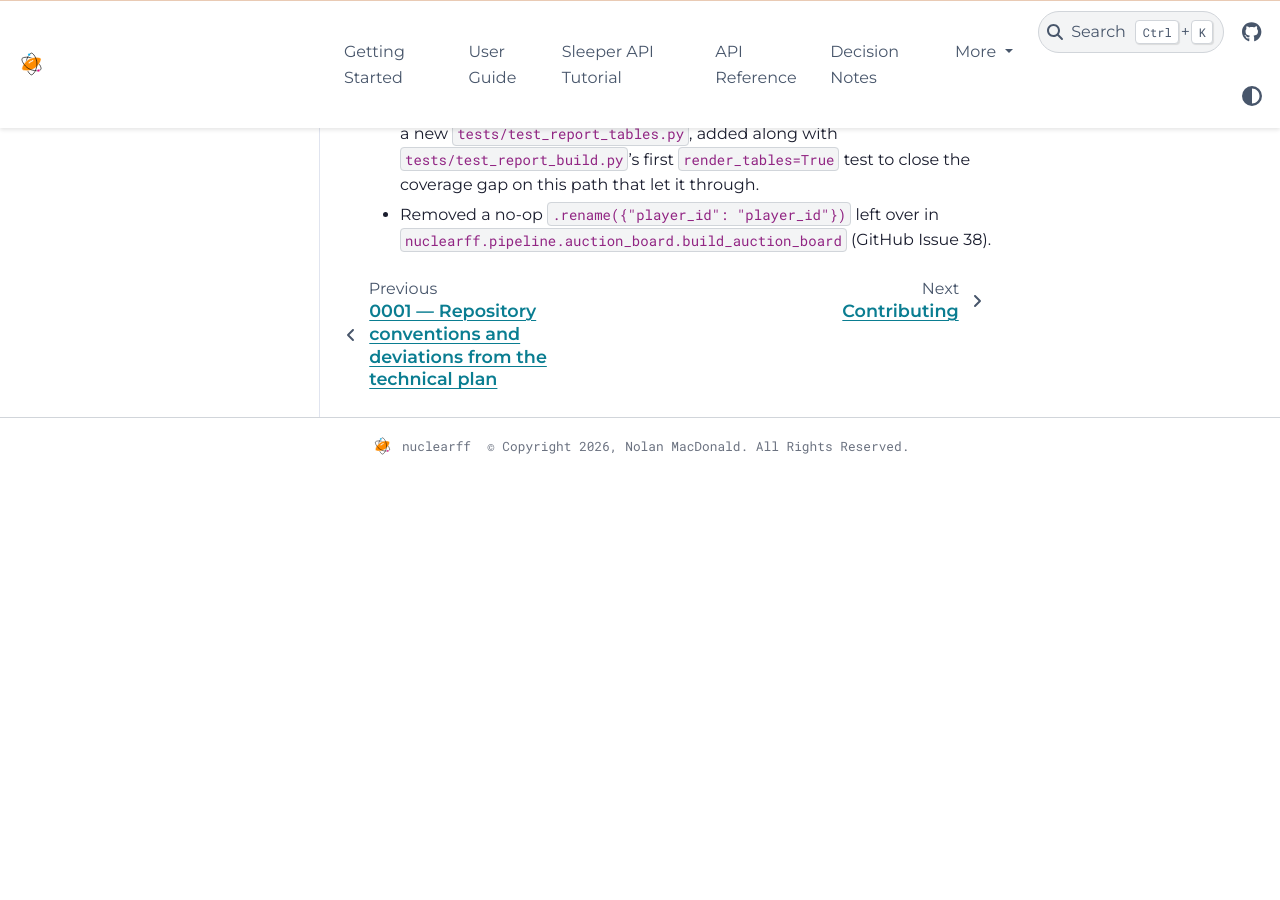
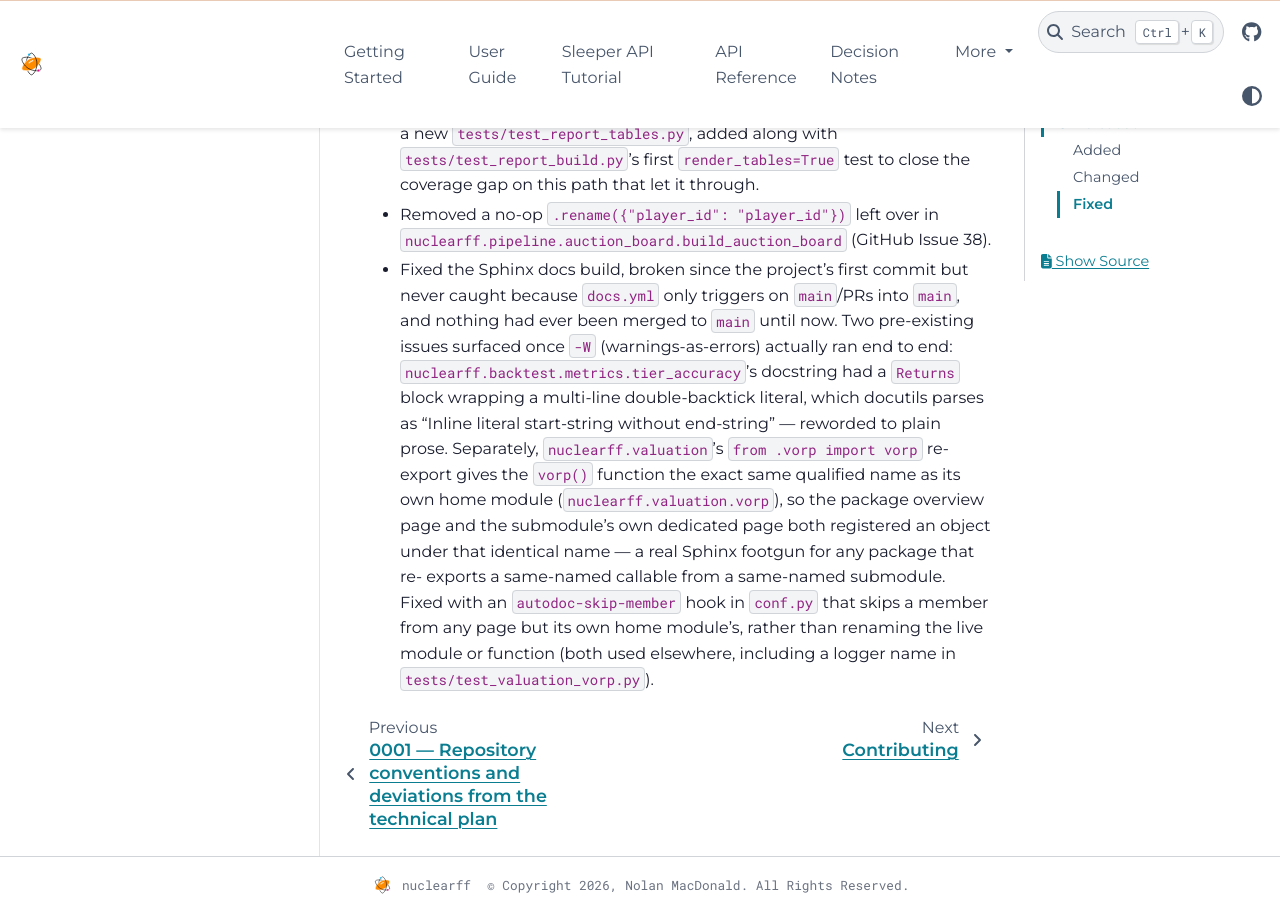
Before and after one commit to nolmacdonald/nuclearff, a Sphinx documentation site: the page built from docs/source/changelog.rst, in a window 1280 px wide and 900 px high, scrolled down 11180 px. Built offline with Sphinx 7.4.7 and the PyData theme 0.15.4, drawn with Linux system fonts in a browser that asks for light colours; before the commit the page ends 11654 px from its top, so only the background shows below that.

Commit message:
Fix Sphinx docs build, broken since the project's first commit
docs.yml only triggers on main/PRs into main, and nothing had ever been
merged to main until today's fast-forward from 8-provenance-run-manifest
-- so this -W (warnings-as-errors) failure has never actually run
end to end before.

- backtest.metrics.tier_accuracy's docstring wrapped a multi-line
  double-backtick literal in its Returns block, which docutils parses as
  "Inline literal start-string without end-string". Reworded to prose.
- nuclearff.valuation's `from .vorp import vorp` re-export gives the
  vorp() function the same qualified name as its own home module
  (nuclearff.valuation.vorp), so the package overview page and the
  submodule's own dedicated page both registered an object under that
  identical name. Fixed with an autodoc-skip-member hook that skips a
  member from any page but its own home module's, rather than renaming
  the live module or function (both used elsewhere, including a logger
  name in tests/test_valuation_vorp.py).

```diff
--- a/CHANGELOG.md
+++ b/CHANGELOG.md
@@ -416,5 +416,22 @@
   test to close the coverage gap on this path that let it through.
 - Removed a no-op `.rename({"player_id": "player_id"})` left over in
   `nuclearff.pipeline.auction_board.build_auction_board` (GitHub Issue 38).
+- Fixed the Sphinx docs build, broken since the project's first commit but
+  never caught because `docs.yml` only triggers on `main`/PRs into `main`,
+  and nothing had ever been merged to `main` until now. Two pre-existing
+  issues surfaced once `-W` (warnings-as-errors) actually ran end to end:
+  `nuclearff.backtest.metrics.tier_accuracy`'s docstring had a `Returns`
+  block wrapping a multi-line double-backtick literal, which docutils
+  parses as "Inline literal start-string without end-string" — reworded to
+  plain prose. Separately, `nuclearff.valuation`'s `from .vorp import vorp`
+  re-export gives the `vorp()` function the exact same qualified name as its
+  own home module (`nuclearff.valuation.vorp`), so the package overview page
+  and the submodule's own dedicated page both registered an object under
+  that identical name — a real Sphinx footgun for any package that re-
+  exports a same-named callable from a same-named submodule. Fixed with an
+  `autodoc-skip-member` hook in `conf.py` that skips a member from any page
+  but its own home module's, rather than renaming the live module or
+  function (both used elsewhere, including a logger name in
+  `tests/test_valuation_vorp.py`).
 
 [Unreleased]: https://github.com/nolmacdonald/nuclearff/commits/main
--- a/docs/source/conf.py
+++ b/docs/source/conf.py
@@ -55,6 +55,44 @@
 }
 autosummary_generate = True
 
+
+def _skip_member_shadowing_its_own_submodule(app, what, name, obj, skip, options):  # noqa: ARG001
+    """Don't re-document a re-exported member on any page but its own.
+
+    A package that does ``from .vorp import vorp`` (true of
+    ``nuclearff.valuation``: the ``vorp`` submodule's own ``vorp()``
+    function) ends up with a member whose qualified name
+    (``nuclearff.valuation.vorp``) is identical to its home submodule's own
+    qualified name. The recursive autosummary already gives that submodule
+    its own dedicated page; documenting the re-exported function *again* on
+    the parent package's overview page registers the same name twice and
+    Sphinx raises "duplicate object description" (a hard error under
+    ``-W``). Skip the member everywhere except the page for its own home
+    module, where it belongs.
+    """
+    if skip:
+        return skip
+    home_module = getattr(obj, "__module__", None)
+    if not home_module or home_module.rsplit(".", 1)[-1] != name:
+        return skip
+    # ``ref_context["py:module"]`` is unset at this point in autodoc's own
+    # member-enumeration pass (verified empirically -- it's a domain
+    # cross-reference concept, populated later than skip-member fires), so
+    # use the docname of the page actually being built instead: it's
+    # ``api/generated/<home_module>`` on the member's own dedicated page and
+    # something else (e.g. the parent package's overview page) everywhere
+    # this collision matters. Empty here means an early autosummary-table
+    # analysis pass, not a real page -- leave those alone.
+    docname = app.env.docname
+    if docname and not docname.endswith(home_module):
+        return True
+    return skip
+
+
+def setup(app):
+    app.connect("autodoc-skip-member", _skip_member_shadowing_its_own_submodule)
+
+
 # -- Intersphinx mapping ------------------------------------------------------
 intersphinx_mapping = {
     "python": ("https://docs.python.org/3", None),
```
Also changed, not shown: 1 other file.
